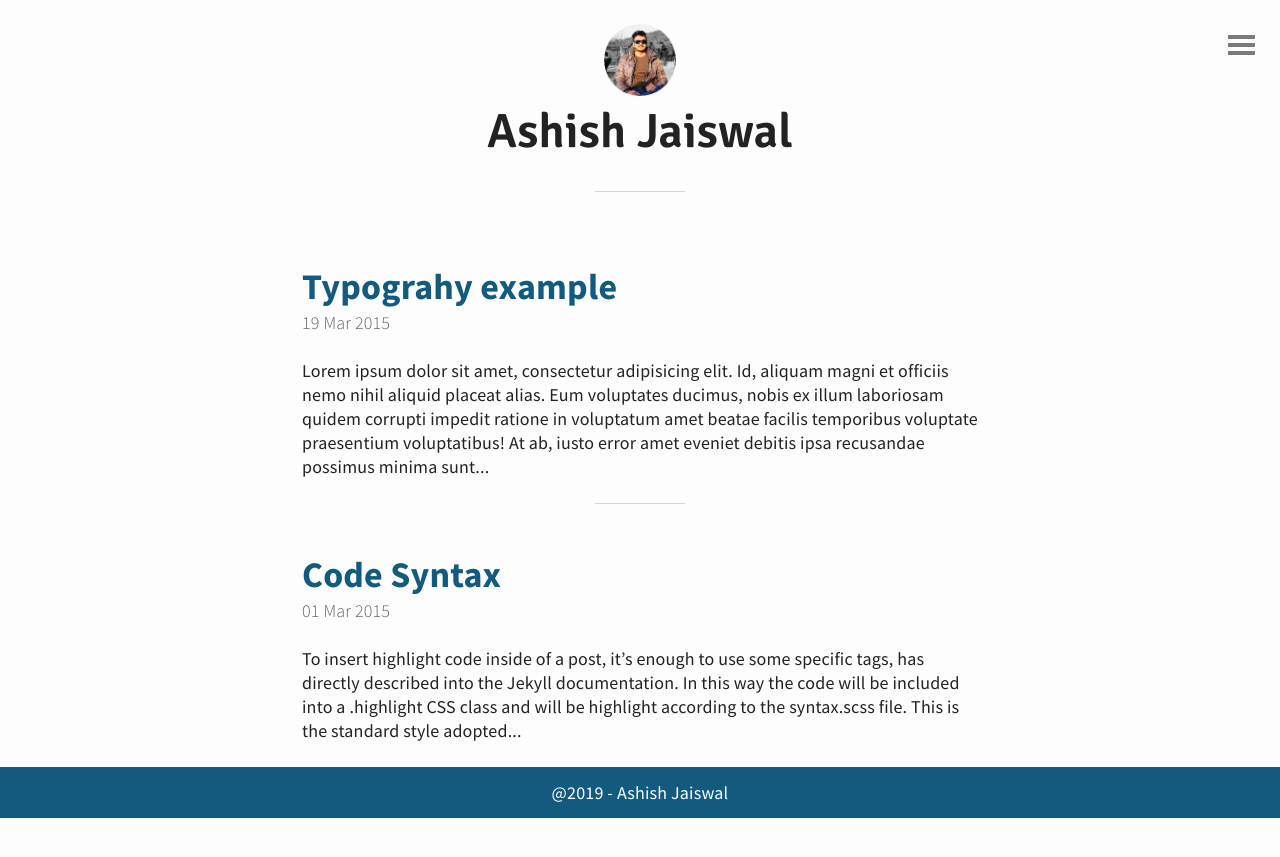
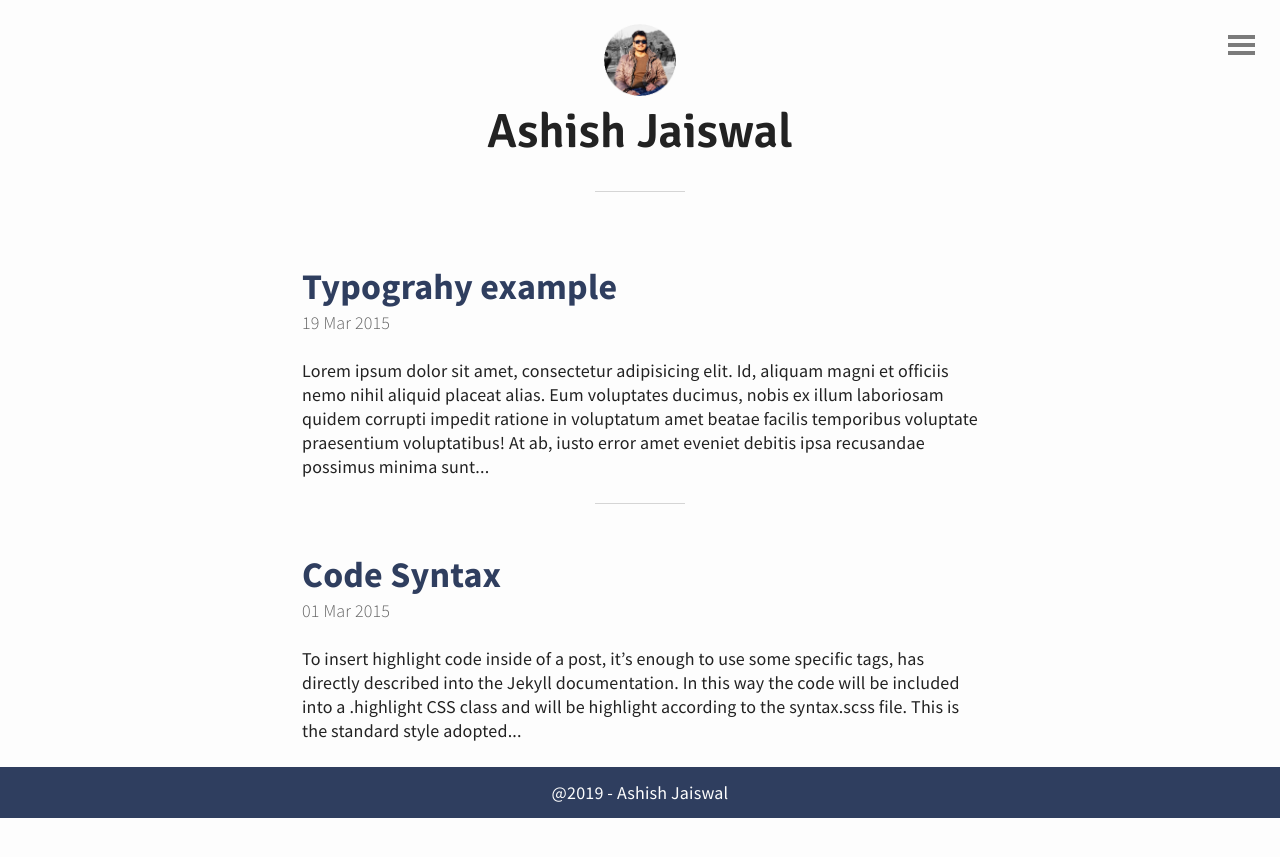
Before and after one commit to asheeshcric/blog, a Jekyll site: the page built from index.html, in a window 1280 px wide. Shown: the top 857 px of the page. Built offline with Jekyll 4.4.1, drawn with Linux system fonts in a browser that asks for light colours; the list of posts is cut into pages by our own code.

Commit message:
Prepare code for local setup of jekyll

```diff
--- a/_config.yml
+++ b/_config.yml
@@ -26,7 +26,7 @@
       layout: "post"
 
 # Plugins
-gems:
+plugins:
   - jekyll-paginate
 
 # Custom variables
--- a/_includes/head.html
+++ b/_includes/head.html
@@ -13,4 +13,7 @@
 	<!-- RSS -->
 	<link href="/atom.xml" type="application/atom+xml" rel="alternate" title="ATOM Feed" />
 
+	<!-- Favicon -->
+	<link rel="icon" type="image/png" sizes="64x64" href="img/asheesh.png">
+
 </head>
--- a/_sass/base.scss
+++ b/_sass/base.scss
@@ -18,7 +18,7 @@
 
 /*- Base color -*/
 
-$main-color: #125b7e;
+$main-color: rgb(47, 62, 95);
 $background-color: #FDFDFD;
 $text-color: #222222;
 
```
